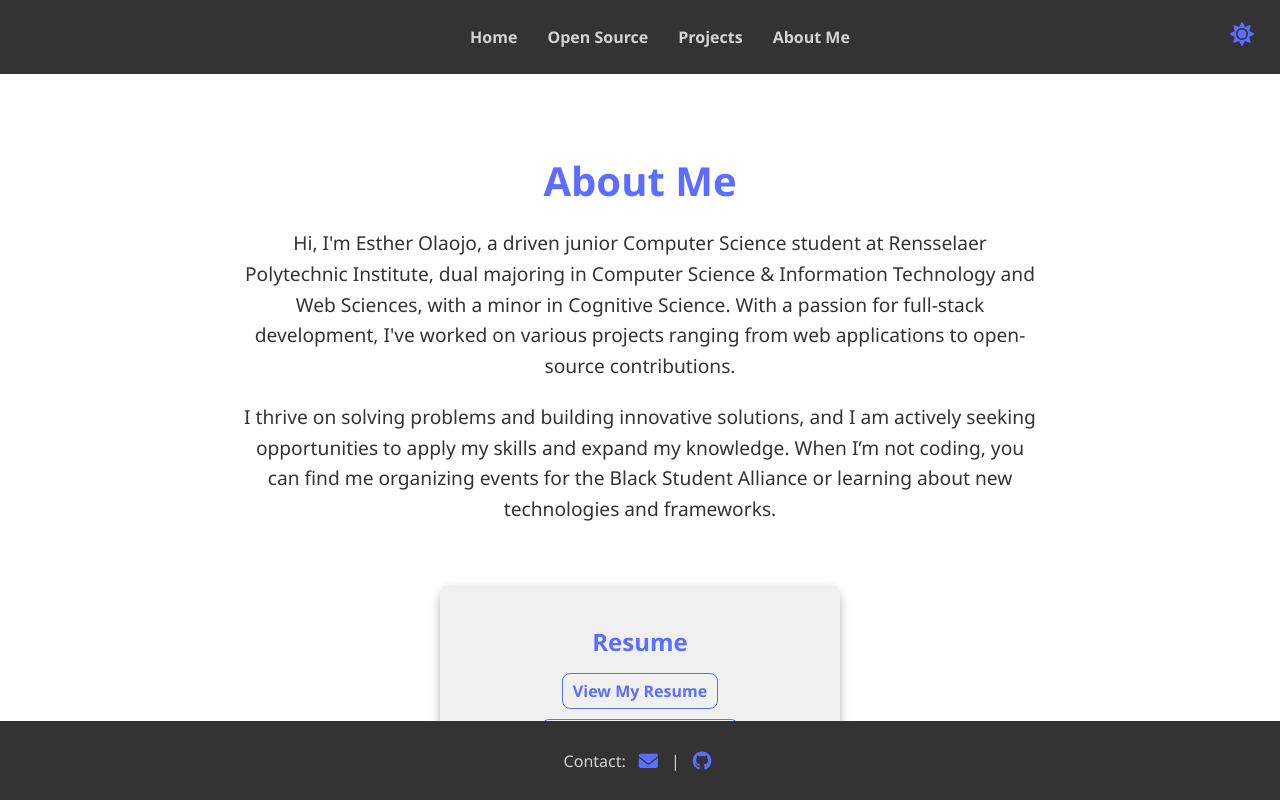
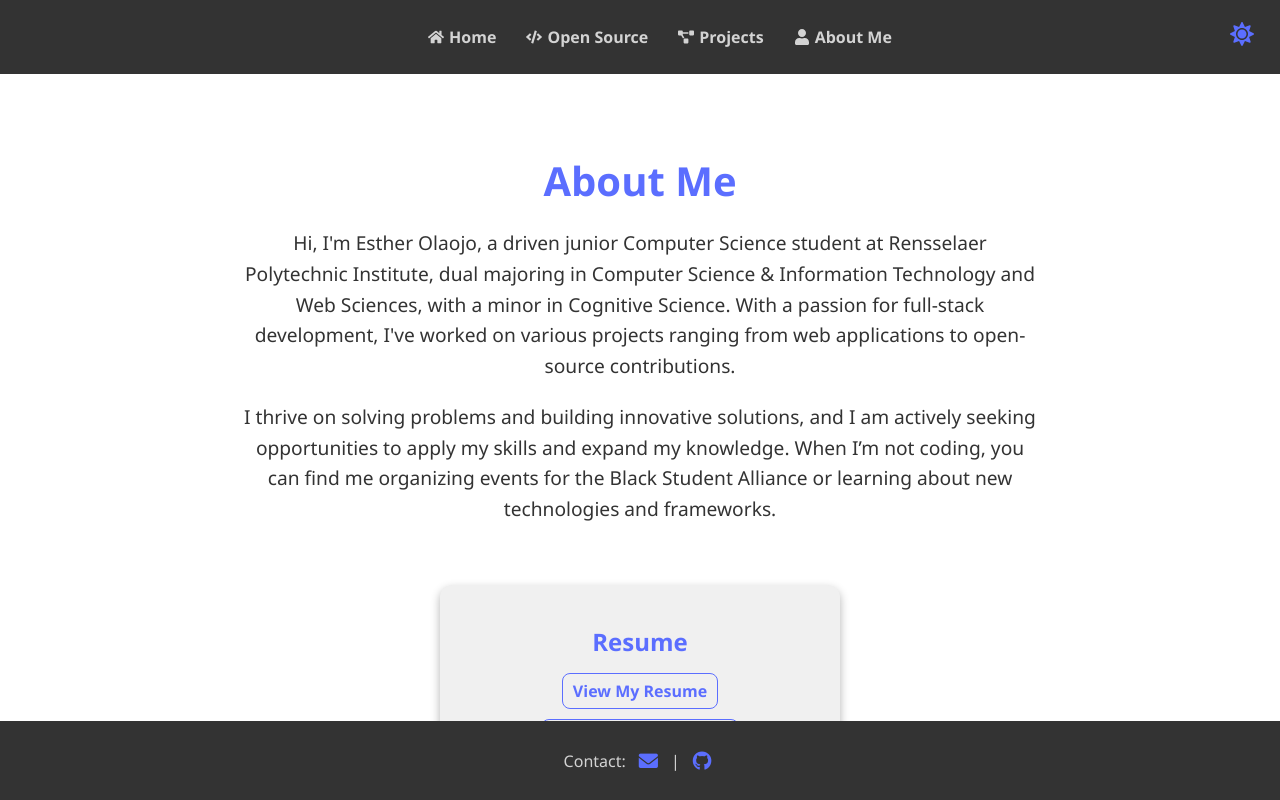
Before and after one commit to Esstar612/my_portfolio, a React (Create React App) app: page /my_portfolio/about in a window 1280 px wide. Shown: the top 800 px of the page. Built offline with nearby package versions, Linux system fonts and the light colour scheme.

Commit message:
added icons to navbar

```diff
--- a/src/components/Navbar.css
+++ b/src/components/Navbar.css
@@ -17,10 +17,14 @@
 }
 
 .navbar ul li {
+    display: flex;
     margin: 0 15px;
 }
 
 .navbar ul li a {
+    display: flex;
+    align-items: center;
+    gap: 5px;
     text-decoration: none;
     color: #d3d3d3;
     font-weight: bold;
--- a/src/components/Navbar.js
+++ b/src/components/Navbar.js
@@ -1,7 +1,7 @@
 import React, { useState, useEffect } from 'react';
 import { Link } from 'react-router-dom';
 import './Navbar.css';
-import { FaMoon, FaSun } from 'react-icons/fa';
+import { FaMoon, FaSun, FaHome, FaCode, FaProjectDiagram, FaUser } from 'react-icons/fa';
 
 const Navbar = () => {
     const [darkTheme, setDarkTheme] = useState(false);
@@ -21,10 +21,26 @@ const Navbar = () => {
     return (
         <nav className="navbar">
             <ul>
-                <li><Link to="/">Home</Link></li>
-                <li><Link to="/open-source">Open Source</Link></li>
-                <li><Link to="/projects">Projects</Link></li>
-                <li><Link to="/about">About Me</Link></li>
+                <li>
+                    <Link to="/">
+                        <FaHome /> Home
+                    </Link>
+                </li>
+                <li>
+                    <Link to="/open-source">
+                        <FaCode /> Open Source
+                    </Link>
+                </li>
+                <li>
+                    <Link to="/projects">
+                        <FaProjectDiagram /> Projects
+                    </Link>
+                </li>
+                <li>
+                    <Link to="/about">
+                        <FaUser /> About Me
+                    </Link>
+                </li>
             </ul>
             <button className="theme-toggle" onClick={toggleTheme}>
                 {darkTheme ? <FaMoon /> : <FaSun />}
```
